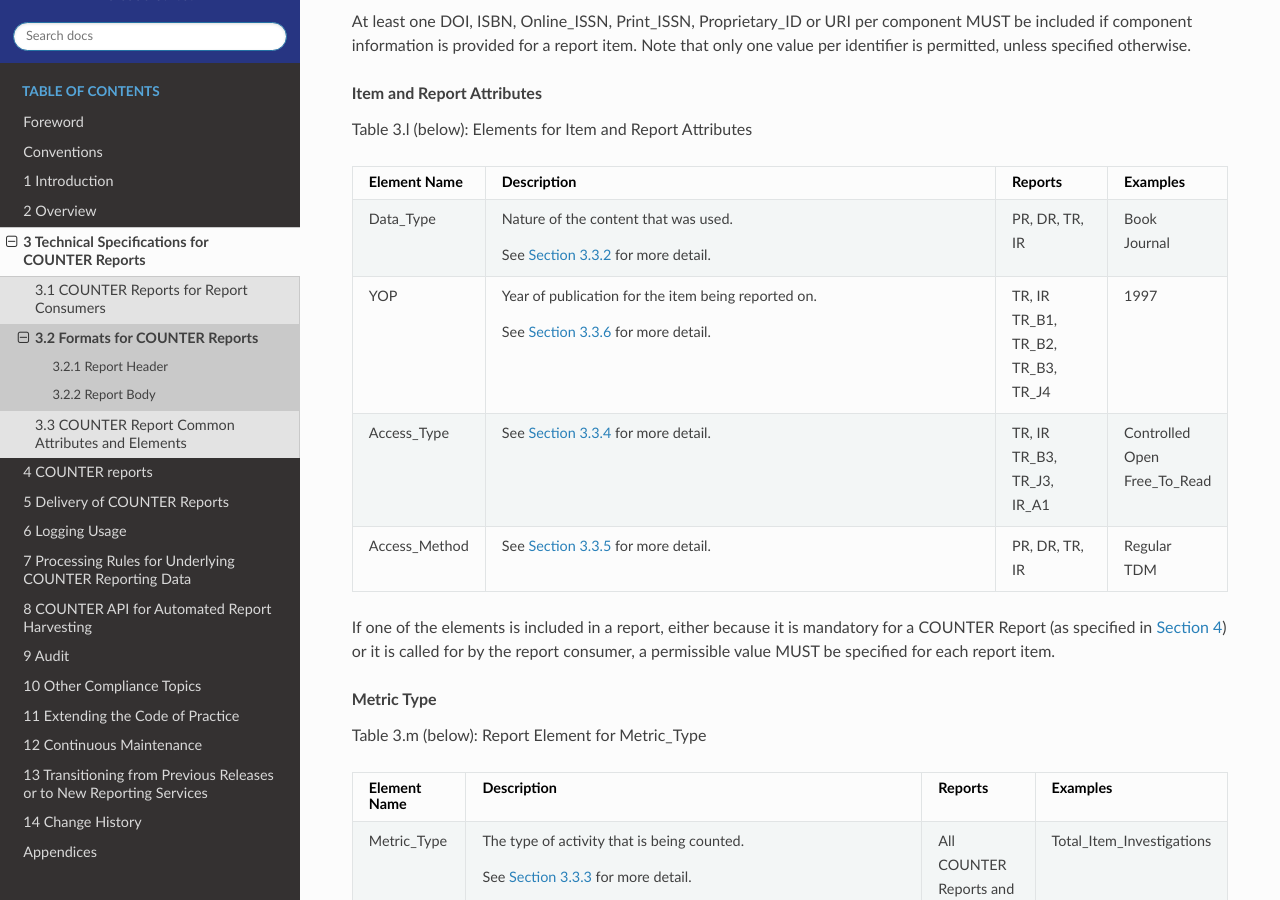
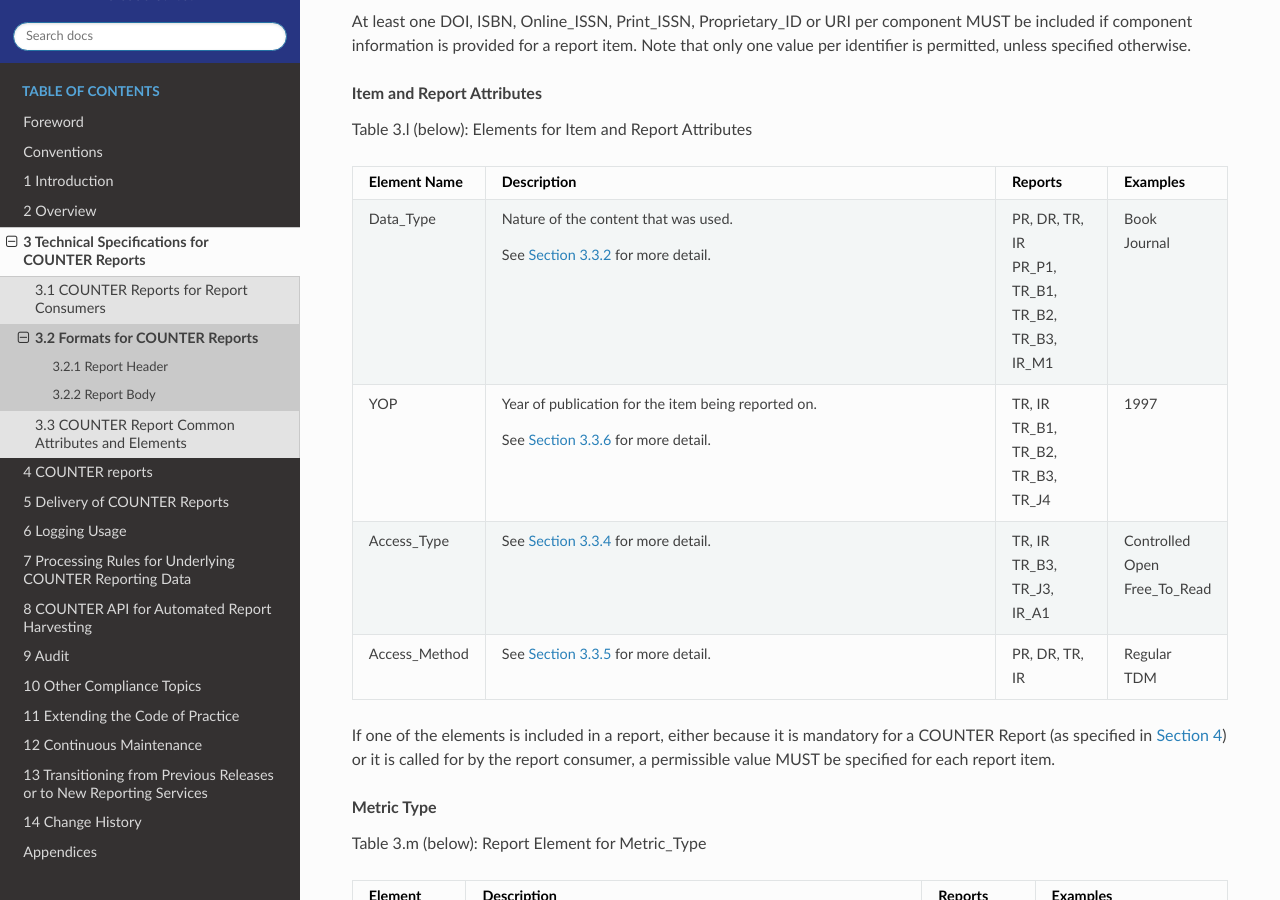
Before and after one commit to Project-Counter/cop5, a Sphinx documentation site: the page built from source/03-specifications/02-formats-for-counter-reports.rst, in a window 1280 px wide and 900 px high, scrolled down 10441 px. Built offline with Sphinx 7.4.7 and the Read the Docs theme 3.1.0, drawn with Linux system fonts in a browser that asks for light colours.

```diff
--- a/source/03-specifications/02-formats-for-counter-reports.rst
+++ b/source/03-specifications/02-formats-for-counter-reports.rst
@@ -481,7 +481,8 @@ Table 3.l (below): Elements for Item and Report Attributes
      - Nature of the content that was used.
 
        See :numref:`data-types` for more detail.
-     - PR, DR, TR, IR
+     - PR, DR, TR, IR\ |br|\ |lb|
+       PR_P1, TR_B1, TR_B2, TR_B3, IR_M1
      - Book\ |br|\ |lb|
        Journal
 
```
